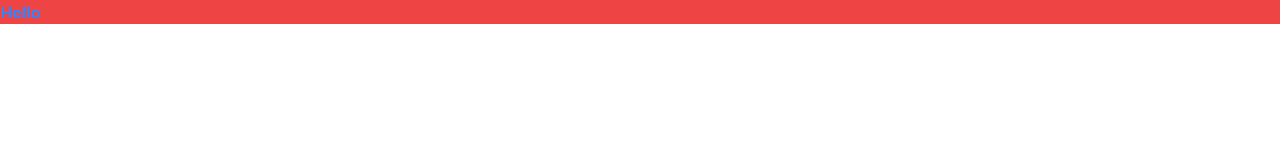
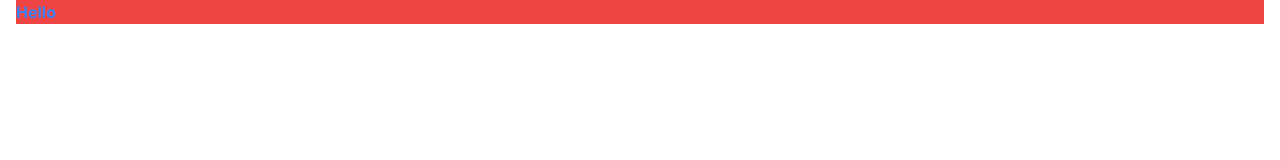
Before and after one commit to timosean/internship, a Next.js app: page / in a window 1280 px wide. Shown: the top 160 px of the page. Built offline with nearby package versions, Linux system fonts and the light colour scheme.

Commit message:
Feat: 좌우 padding 16px를 레이아웃으로 추가

```diff
--- a/src/pages/_app.tsx
+++ b/src/pages/_app.tsx
@@ -6,7 +6,7 @@ const inter = Inter({ subsets: ["latin"] });
 
 export default function App({ Component, pageProps }: AppProps) {
   return (
-    <main className={inter.className}>
+    <main className={`${inter.className} px-[16px]`}>
       <Component {...pageProps} />
     </main>
   );
```
